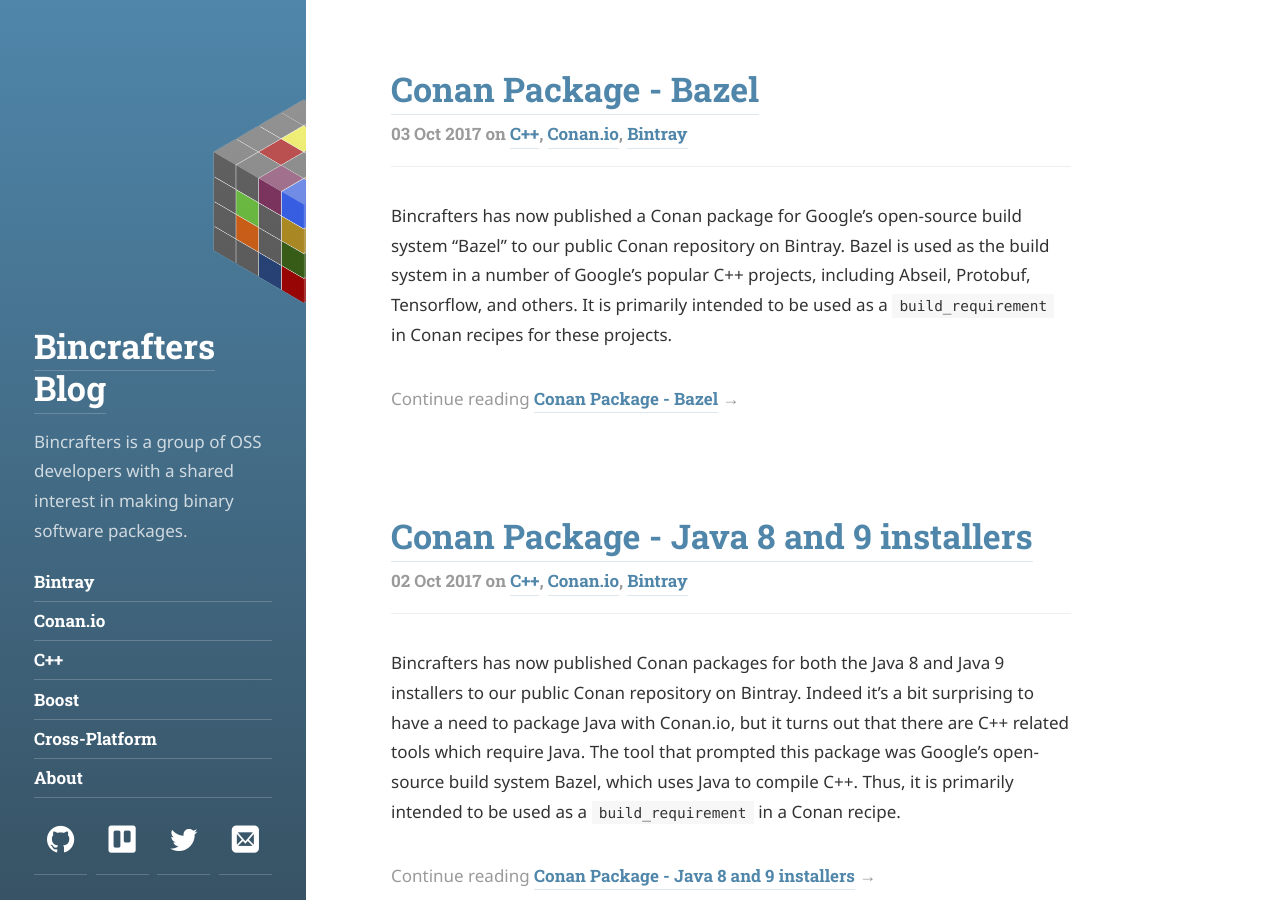
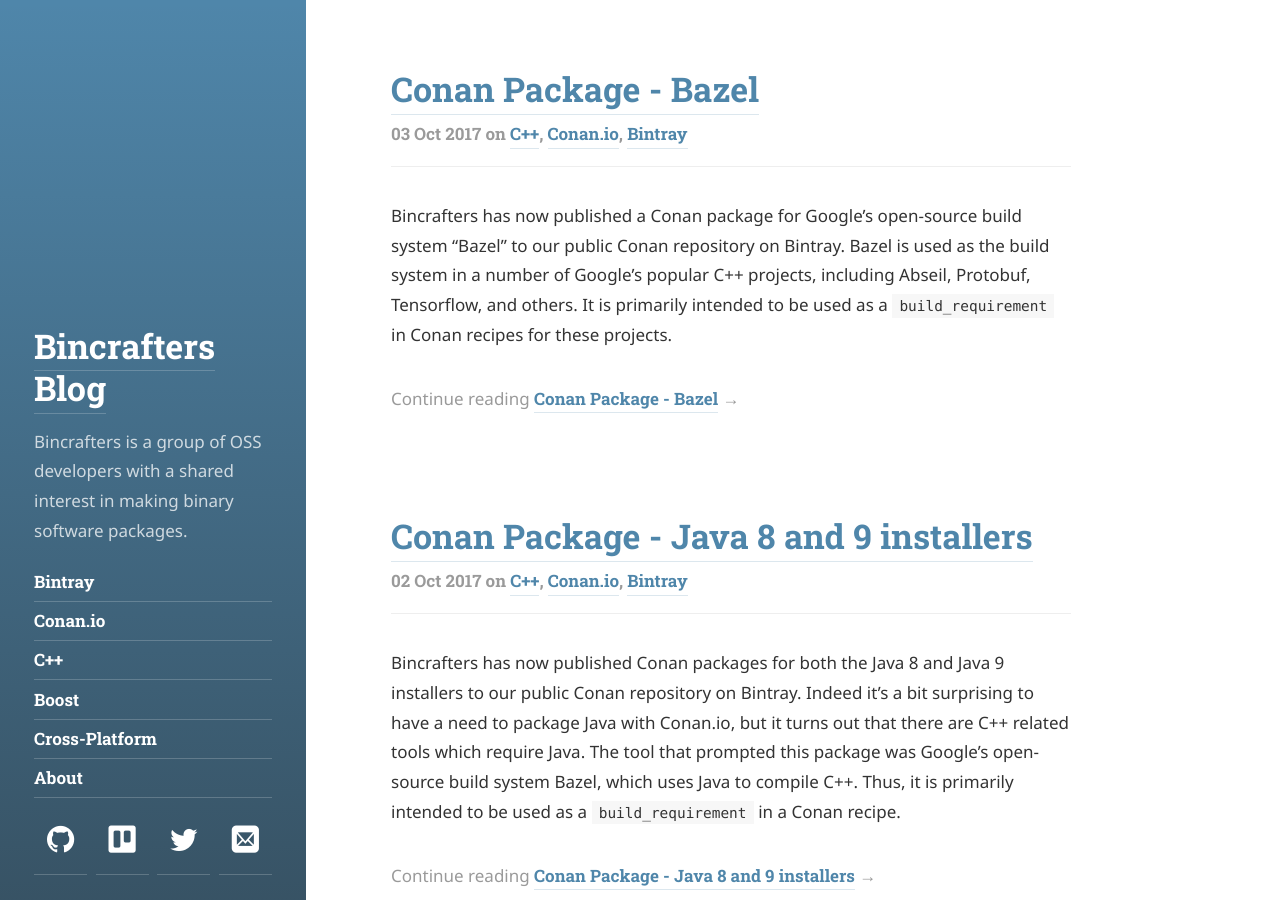
Before and after one commit to bincrafters/bincrafters.github.io, a Jekyll site: the page built from index.html, in a window 1280 px wide and 900 px high. Built offline with Jekyll 4.4.1, drawn with Linux system fonts in a browser that asks for light colours; some web fonts are replaced; the list of posts is cut into pages by our own code.

Commit message:
try without fallback image

```diff
--- a/_config.yml
+++ b/_config.yml
@@ -27,7 +27,7 @@ author:
   email:             bincrafters@gmail.com
 
 # Fallback image and color
-image:               /assets/img/Logo4x4_sidebar.png
+# image:               /assets/img/Logo4x4_sidebar.png
 color:               '#4f86aa'
 
 # The font used for headings. Expects a string that is a valid CSS font-family value.
```
